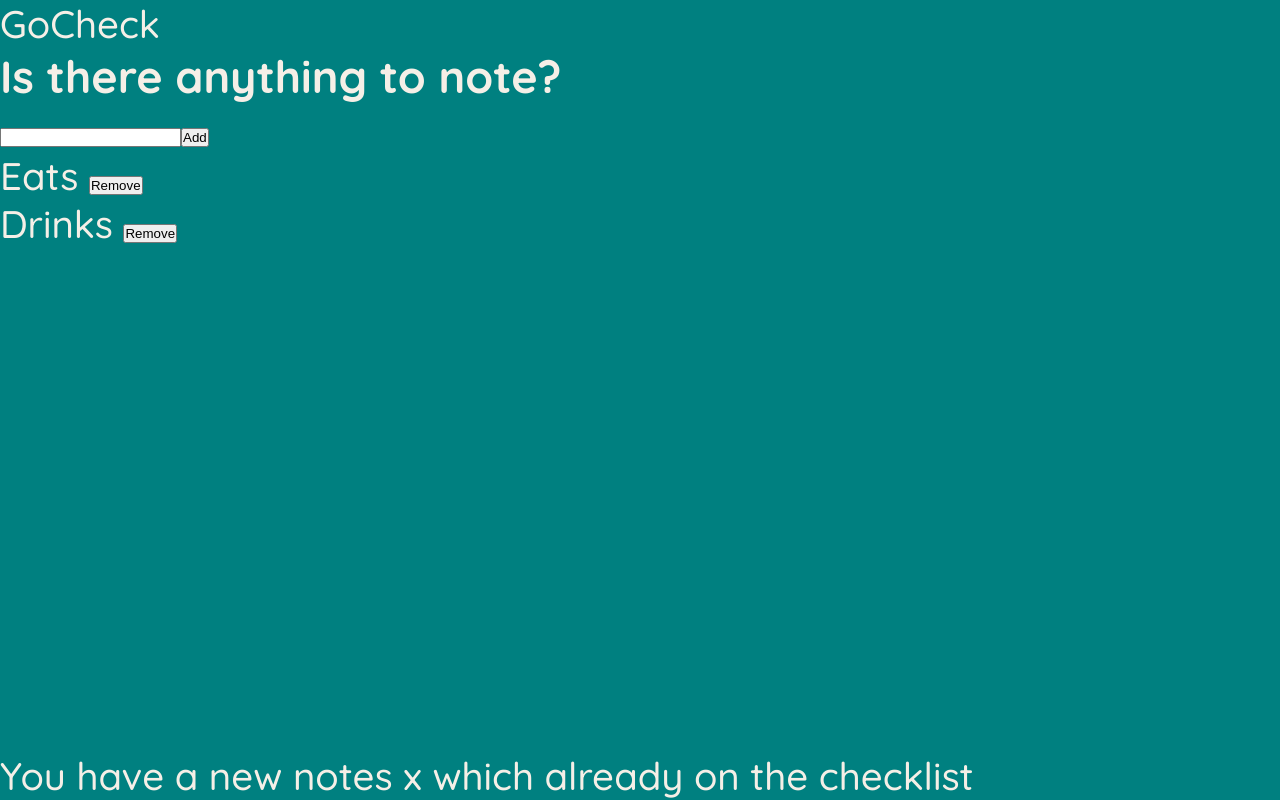
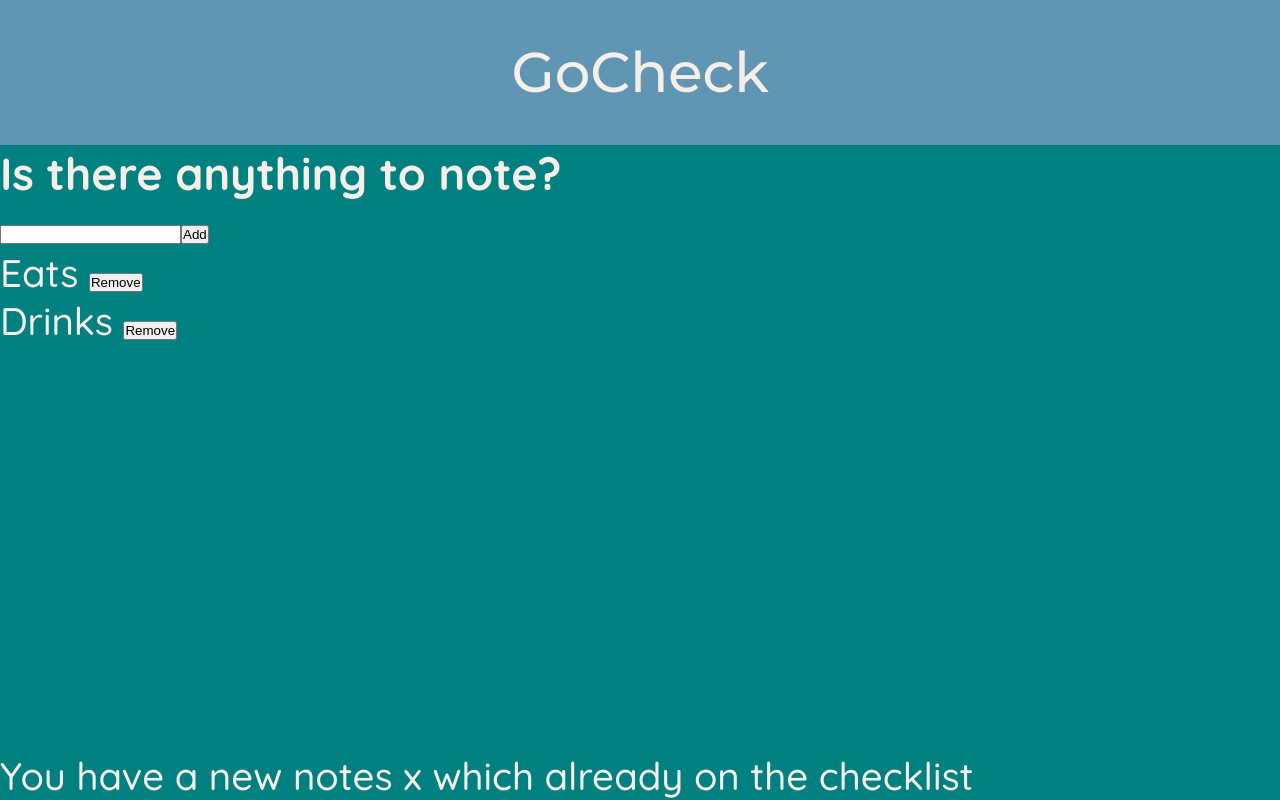
Before and after one commit to luthfizone/gocheck, a React (Vite) app: page / in a window 1280 px wide. Built offline with nearby package versions, Linux system fonts and the light colour scheme.

Commit message:
feat: add style for logo

```diff
--- a/src/App.jsx
+++ b/src/App.jsx
@@ -10,7 +10,7 @@ function App() {
 }
 
 function Logo() {
-  return <span>GoCheck</span>;
+  return <span className="logo">GoCheck</span>;
 }
 
 function Form() {
--- a/src/index.css
+++ b/src/index.css
@@ -23,3 +23,12 @@ body {
   display: grid;
   grid-template-rows: auto auto 1fr auto;
 }
+
+/* logo */
+.logo {
+  text-align: center;
+  background-color: #6096b4;
+  font-family: "Montserrat", serif;
+  font-size: 3.5rem;
+  padding: 2.4rem 0;
+}
```
